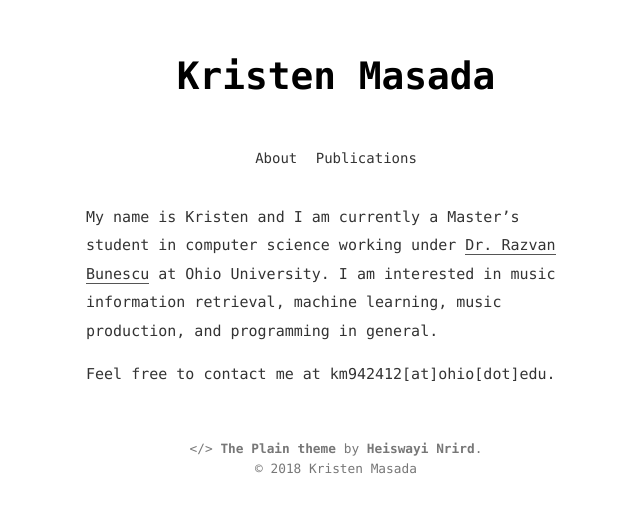
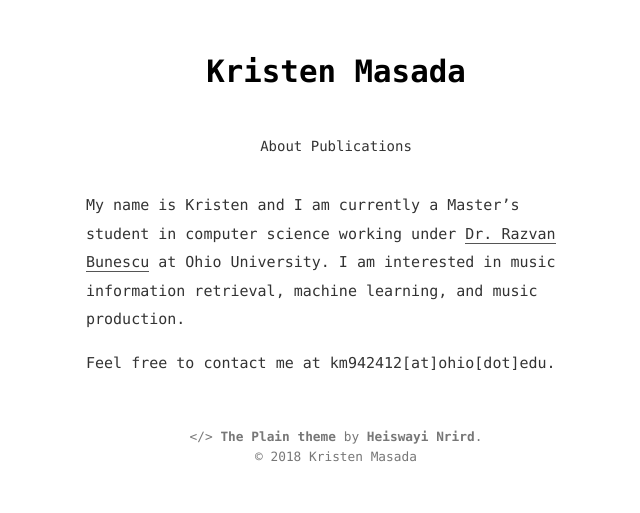
Before and after one commit to kristenmasada/kristenmasada.github.io, a Jekyll site: the page built from about.md, in a window 1280 px wide. Shown: the top 513 px of the page, without its empty margins (304-944 px from the left). Built offline with Jekyll 4.4.1, drawn with Linux system fonts in a browser that asks for light colours.

Commit message:
Got rid of white line that was appearing in logo on mobile.

```diff
--- a/_sass/main.scss
+++ b/_sass/main.scss
@@ -49,8 +49,8 @@ blockquote {
   margin: 0 auto 35px;
   text-align: center;
   a {
-    border: 5px solid #fff;
     font-size: 1.0em;
+    border-bottom: none;
   }
   selected {
     border-bottom: 1px solid #555;
@@ -61,7 +61,7 @@ blockquote {
     font-weight: 700;
     height: 50px;
     width: auto;
-    font-size: 2.7em;
+    font-size: 2.2em;
   }
   .logo-prompt {
     position: absolute;
--- a/about.md
+++ b/about.md
@@ -3,7 +3,7 @@ layout: page
 title: About
 ---
 
-My name is Kristen and I am currently a Master's student in computer science working under [Dr. Razvan Bunescu](http://ace.cs.ohiou.edu/~razvan/) at Ohio University. I am interested in music information retrieval, machine learning, music production, and programming in general.
+My name is Kristen and I am currently a Master's student in computer science working under [Dr. Razvan Bunescu](http://ace.cs.ohiou.edu/~razvan/) at Ohio University. I am interested in music information retrieval, machine learning, and music production.
 
 
 Feel free to contact me at km942412[at]ohio[dot]edu.
```
Also changed, not shown: README.md.
